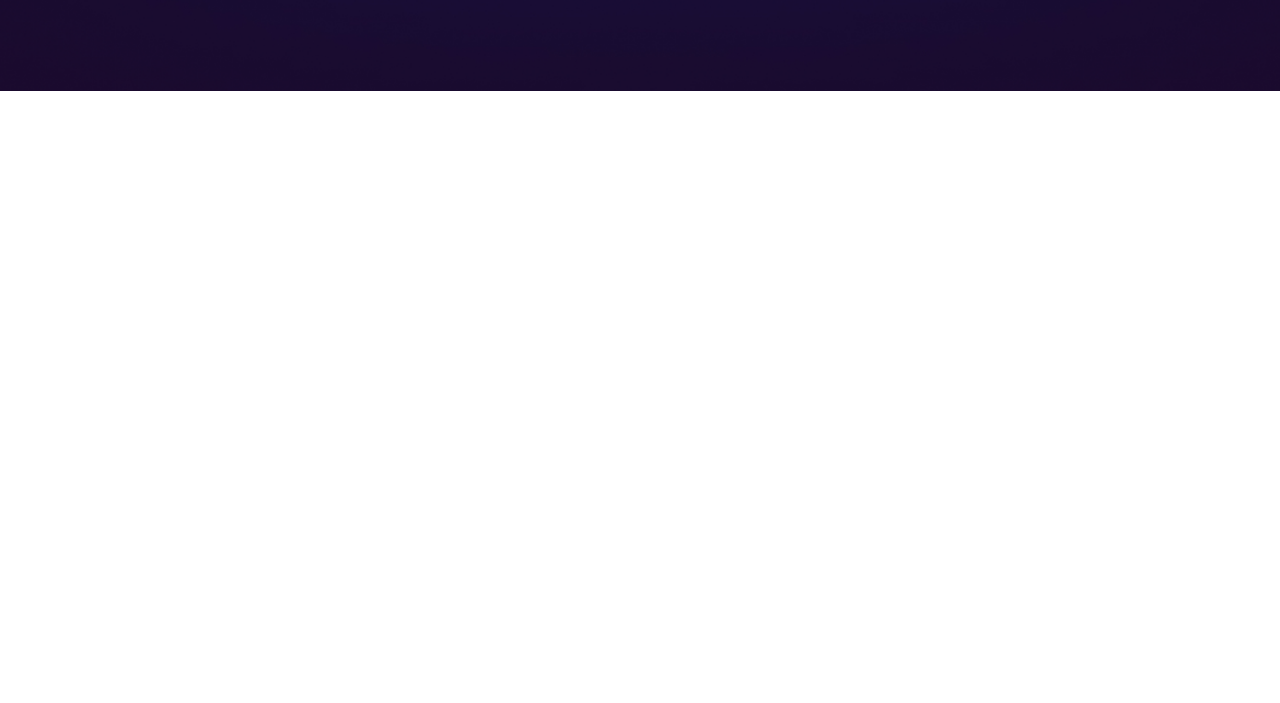
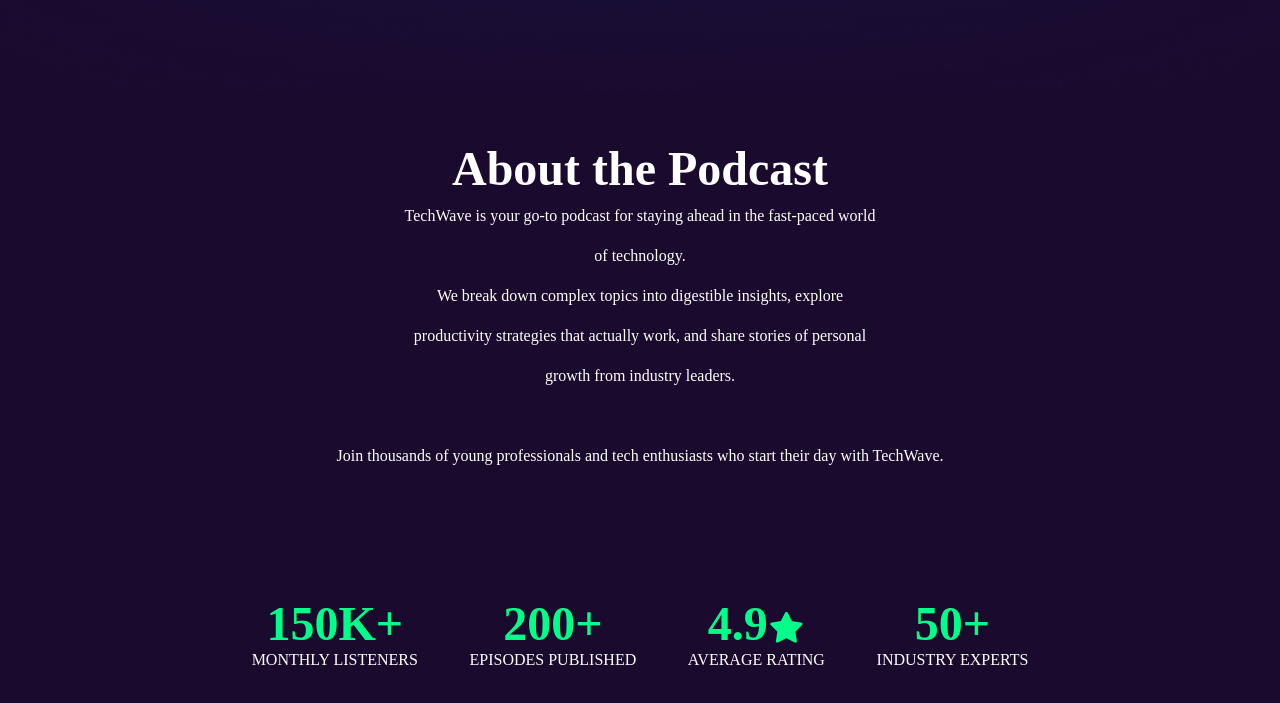
Before and after one commit to alaminusa/second-assignment-project-ph, a plain HTML site: page B13-A02-TechWave/index.html in a window 1280 px wide. Shown: the part 701-1404 px from the top of the page. Before the commit the page ends 800 px from the top, so only its background shows below. Drawn offline with Linux system fonts and the light colour scheme.

Commit message:
about part added

```diff
--- a/B13-A02-TechWave/index.html
+++ b/B13-A02-TechWave/index.html
@@ -48,5 +48,37 @@
      </div>
      </section>
      <!-- banner section -->
+
+      <!-- about section -->
+       <section id="about">
+        <div class="about-text">
+            <h2>About the Podcast</h2>
+            <p>TechWave is your go-to podcast for staying ahead in the fast-paced world of technology.</p>
+            <p>We break down complex topics into digestible insights, explore productivity strategies that actually work, and share stories of personal growth from industry leaders.</p>
+            <p class="last-para">Join thousands of young professionals and tech enthusiasts who start their day with TechWave.</p>
+        </div>
+        <div class="about-counter">
+            <div class="number">
+                <div class="number-with-icon">
+                    <h3>150K+</h3>
+                    <p>Monthly Listeners</p>
+                </div>
+                <div class="number-with-icon">
+                    <h3>200+</h3>
+                    <p>Episodes Published</p>
+                </div>
+                <div class="number-with-icon">
+                    <h3>4.9<i class="fa-solid fa-star"></i></h3>
+                    <p>Average Rating</p>
+                </div>
+                <div class="number-with-icon">
+                    <h3>50+</h3>
+                    <p>Industry Experts</p>
+                </div>
+            </div>
+        </div>
+       </section>
+       <!-- about section -->
+
 </body>
 </html>
--- a/B13-A02-TechWave/style.css
+++ b/B13-A02-TechWave/style.css
@@ -70,7 +70,6 @@
 }
 .hero-area{
     position: relative;
-    /* margin-top: -100px; */
 }
 .circle-img{
     width:325px;
@@ -102,7 +101,6 @@
     color: #fff;
 }
 .banner-txt p{
-    font-size: 1rem;
     font-weight:400 ;
     color: #fff;
 }
@@ -140,3 +138,54 @@
     color: #00FF88;
     border: 1px solid #00FF88;
 }
+/* banner css */
+
+/* about css */
+#about{
+    width: 100%;
+    height: 647px;
+    background-color: #1A0B2E;
+    padding-top: 50px;
+}
+.about-text{
+    text-align: center;
+    color: #FFFFFF;
+}
+.about-text h2{
+    font-size: 48px;
+    font-weight: 800;
+}
+.about-text p{
+    padding: 0 400px;
+    line-height: 40px;
+}
+.about-text .last-para{
+    padding: 40px 0;
+}
+.about-counter{
+    padding-top: 80px;
+}
+.number-with-icon h3{
+    color: #00FF88;
+    font-size: 48px;
+    font-weight: bolder;
+}
+.number-with-icon p{
+    color: #FFFFFF;
+    text-transform: uppercase;
+}
+.number{
+    padding: 0 200px;
+    text-align: center;
+}
+.about-counter .number{
+    display: flex;
+    justify-content: space-evenly;
+    align-items: center;
+
+}
+.fa-solid{
+    font-size: 30px;
+    align-items: center;
+}
+/* about css */
```
